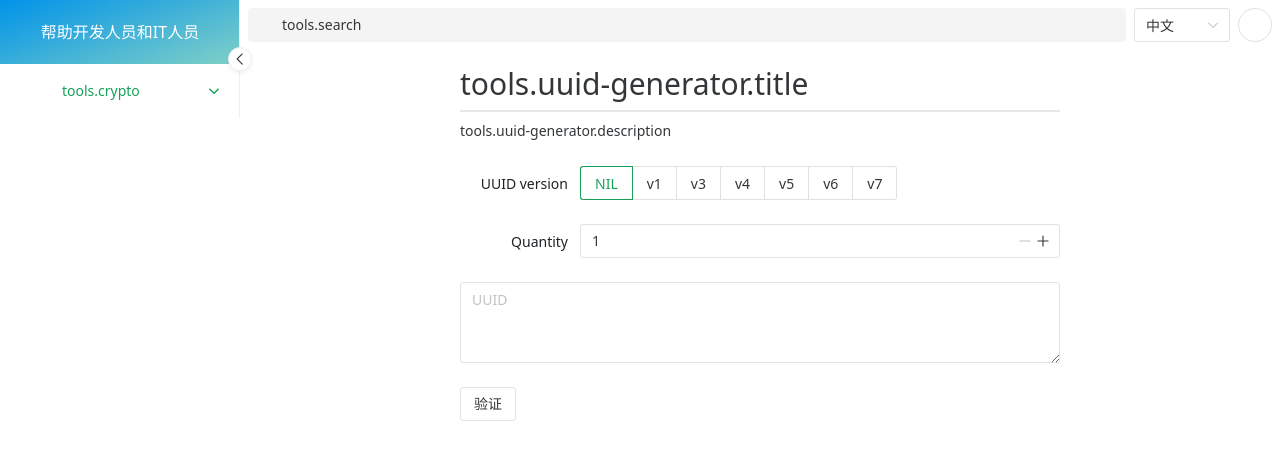
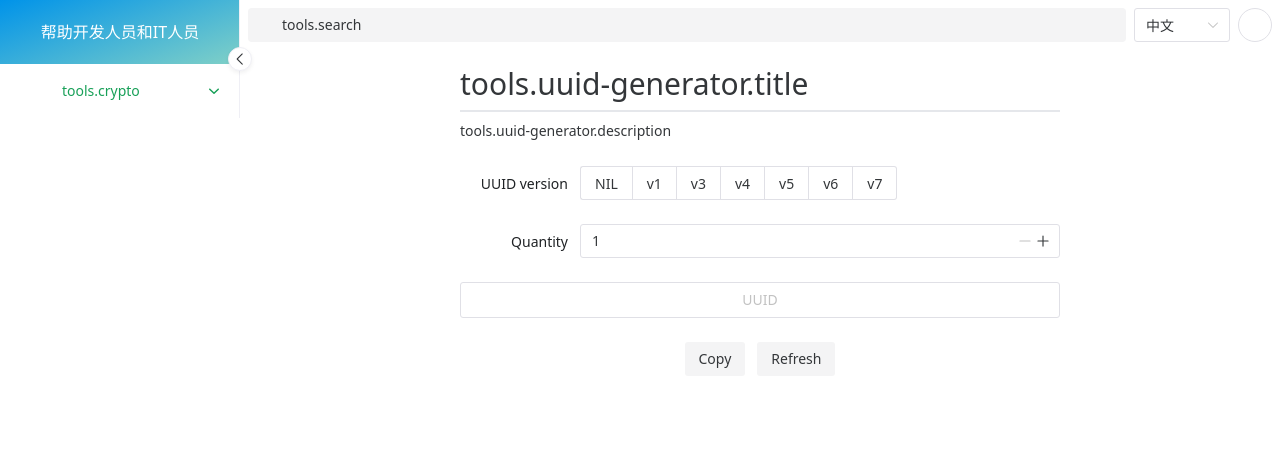
Before and after one commit to xfy196/dtool, a Vue app: page /uuid-generator in a window 1280 px wide. Shown: the top 460 px of the page. Built offline with nearby package versions, Linux system fonts and the light colour scheme; some icons are missing.

Commit message:
完成uuid 生成器的功能

```diff
--- a/components.d.ts
+++ b/components.d.ts
@@ -16,7 +16,9 @@ declare module 'vue' {
     NConfigProvider: typeof import('naive-ui')['NConfigProvider']
     NForm: typeof import('naive-ui')['NForm']
     NFormItem: typeof import('naive-ui')['NFormItem']
+    NGi: typeof import('naive-ui')['NGi']
     NGlobalStyle: typeof import('naive-ui')['NGlobalStyle']
+    NGrid: typeof import('naive-ui')['NGrid']
     NIcon: typeof import('naive-ui')['NIcon']
     NInput: typeof import('naive-ui')['NInput']
     NInputNumber: typeof import('naive-ui')['NInputNumber']
@@ -32,8 +34,11 @@ declare module 'vue' {
     NRadioButton: typeof import('naive-ui')['NRadioButton']
     NRadioGroup: typeof import('naive-ui')['NRadioGroup']
     NSelect: typeof import('naive-ui')['NSelect']
+    NSpace: typeof import('naive-ui')['NSpace']
+    NTooltip: typeof import('naive-ui')['NTooltip']
     RouterLink: typeof import('vue-router')['RouterLink']
     RouterView: typeof import('vue-router')['RouterView']
     SearchResult: typeof import('./src/components/SearchResult.vue')['default']
+    ToolCards: typeof import('./src/components/ToolCards.vue')['default']
   }
 }
--- a/src/App.vue
+++ b/src/App.vue
@@ -15,7 +15,7 @@ const isDark = useDark();
 <template>
   <n-config-provider :theme="isDark ? darkTheme : null">
     <NGlobalStyle />
-    <NMessageProvider placement="bottom">
+    <NMessageProvider placement="top">
       <NNotificationProvider placement="bottom-right">
         <component :is="layout">
           <RouterView />
--- a/src/components/BaseHead.vue
+++ b/src/components/BaseHead.vue
@@ -1,13 +1,13 @@
 <script setup lang="ts">
 import FavoriteButton from "@/components/FavoriteButton.vue";
-defineProps(["name", "description", "key"]);
+defineProps(["name", "description", "funcion"]);
 </script>
 
 <template>
   <div class="">
-    <div class="flex items-center justify-between border-b-2 pb-2">
+    <div class="flex items-center justify-between pb-2 border-b-2">
       <div class="text-3xl">{{ name }}</div>
-      <FavoriteButton :name="key" />
+      <FavoriteButton :funcion="funcion" />
     </div>
     <div class="mt-2" >{{ description }}</div>
   </div>
--- /dev/null
+++ b/src/components/ToolCards.vue
@@ -0,0 +1,61 @@
+<script setup lang="ts">
+import { ToolWithCategory } from "@/pages/tool.types";
+import FavoriteButton from "@/components/FavoriteButton.vue";
+import { useRouter } from "vue-router";
+import { useThemeVars } from "naive-ui";
+const themeVars = useThemeVars();
+const router = useRouter();
+defineProps({
+  tools: {
+    type: Array<ToolWithCategory>,
+    default: () => [],
+  },
+});
+</script>
+
+<template>
+  <n-grid x-gap="12" :cols="4">
+    <n-gi v-for="tool in tools" :key="tool.path">
+      <n-card
+        @click.stop="router.push(tool.path)"
+        class="h-48 border-2 cursor-pointer hover:border-2 card min-h-48"
+      >
+        <template #header>
+          <n-icon
+            class="text-neutral-400"
+            size="40"
+            :component="tool.icon"
+          ></n-icon>
+        </template>
+        <template #header-extra>
+          <n-button
+            v-if="tool.isNew"
+            type="primary"
+            class="mr-2"
+            round
+            size="tiny"
+          >
+            新
+          </n-button>
+          <FavoriteButton :funcion="tool.path.replace(/\//g, '')" />
+        </template>
+        <div>
+          <div class="text-xl">
+            {{ tool.name }}
+          </div>
+          <div class="line-clamp-3 text-neutral-500">
+            {{ tool.description }}
+          </div>
+        </div>
+      </n-card>
+    </n-gi>
+  </n-grid>
+</template>
+
+<style lang="scss" scoped>
+.card {
+  &:hover {
+    border: 1px solid v-bind("themeVars.primaryColor");
+  }
+}
+</style>
--- a/src/layouts/sidler.vue
+++ b/src/layouts/sidler.vue
@@ -2,9 +2,10 @@
 import { ref } from "vue";
 import { useToolStore } from "../pages/tool.store";
 import { storeToRefs } from "pinia";
-import { useRoute } from "vue-router";
+import { useRoute, useRouter } from "vue-router";
 import { useStorage } from "@vueuse/core";
 const route = useRoute();
+const router = useRouter();
 const toolStore = useToolStore();
 const { menuTools } = storeToRefs(toolStore);
 
@@ -36,8 +37,9 @@ const collapsed = ref(false);
       <!-- logo位置 -->
 
       <div
+        @click.stop="router.push('/')"
         :class="!collapsed ? 'text-white' : 'text-opacity-0 text-white'"
-        class="h-16 transition-all transition-duration-300 logo-bg truncate flex items-center justify-center text-base"
+        class="flex items-center justify-center h-16 text-base truncate transition-all cursor-pointer transition-duration-300 logo-bg"
       >
         帮助开发人员和IT人员
       </div>
--- a/src/pages/home.vue
+++ b/src/pages/home.vue
@@ -1,10 +1,29 @@
-<script setup lang='ts'>
+<script setup lang="ts">
+import { storeToRefs } from "pinia";
+import { useToolStore } from "./tool.store";
+import ToolCards from "@/components/ToolCards.vue";
+const { favoriteTools, tools } = storeToRefs(useToolStore());
 </script>
 
 <template>
-<div class="">
-    index
-</div>
+  <div class="">
+    <div>
+      <!-- 我的收藏 -->
+      <div class="mt-2">
+        <div v-show="favoriteTools.length" class="text-xl font-bold">
+          我的收藏
+        </div>
+        <ToolCards class="mt-2" :tools="favoriteTools" />
+      </div>
+      <!-- 全部工具 -->
+      <div class="mt-2">
+        <div v-show="tools.length" class="text-xl font-bold">全部工具</div>
+        <ToolCards :tools="tools" class="mt-2" />
+      </div>
+    </div>
+  </div>
 </template>
 
-<style lang="scss" scoped></style>
+<style lang="scss" scoped>
+
+</style>
--- a/src/pages/tool.store.ts
+++ b/src/pages/tool.store.ts
@@ -1,19 +1,22 @@
 import { defineStore } from "pinia";
 import type { Tool, ToolCategory, ToolWithCategory } from "./tool.types";
 import { toolsCategory, toolsWithCategory } from "./index";
-import { computed, h } from "vue";
+import { computed, h, Ref } from "vue";
 import { useI18n } from "vue-i18n";
 import _ from "lodash";
 import { translate } from "../plugins/i18n.plugins";
 import { MenuOption } from "naive-ui";
 import { RouterLink } from "vue-router";
 import MenuIconItem from "../components/MenuIconItem.vue";
+import { RemovableRef, useStorage } from "@vueuse/core";
 const makeLabel = (tool: Tool) => () =>
   h(RouterLink, { to: tool.path }, { default: () => tool.name });
 const makeIcon = (tool: Tool) => () => h(MenuIconItem, { tool });
 export const useToolStore = defineStore("tools", () => {
+  const favoriteToolsName = useStorage('favoriteToolsName', []) as Ref<string[]>;
   const { t } = useI18n();
   const tools = computed<ToolWithCategory[]>(() =>
+
     toolsWithCategory.map((tool) => {
       const toolI18nKey = tool.path.replace(/\//g, "");
       return {
@@ -27,6 +30,28 @@ export const useToolStore = defineStore("tools", () => {
       };
     })
   );
+
+  // 本地收藏的工具
+  const favoriteTools = computed<ToolWithCategory[]>(() => {
+    return tools.value.filter((tool: ToolWithCategory) => {
+      const _function: string = tool.path.replace(/\//g, "");
+      return favoriteToolsName.value.includes(_function);
+    });
+  });
+
+  // 加入收藏
+  const addToolToFavorite = (name: string) => {
+    favoriteToolsName.value.push(name)
+  }
+  // 取消收藏
+  const removeToolFromFavorite = (name: string) => {
+    favoriteToolsName.value = favoriteToolsName.value.filter((toolName) => toolName !== name)
+  }
+  // 判断是否收藏
+  const isFavorite = (name: string) => {
+    return favoriteToolsName.value.includes(name)
+  }
+
   /**
    * @description: 左侧菜单树数据结构处理
    * @author 小小荧 <xfy196@outlook.com>
@@ -60,5 +85,9 @@ export const useToolStore = defineStore("tools", () => {
   return {
     tools,
     menuTools,
+    favoriteTools,
+    addToolToFavorite,
+    removeToolFromFavorite,
+    isFavorite
   };
 });
--- a/src/pages/uuid-generator/uuid-generator.vue
+++ b/src/pages/uuid-generator/uuid-generator.vue
@@ -8,13 +8,13 @@ import {
   v7 as uuidv7,
   NIL as NIL_UUID,
 } from "uuid";
-  console.log("🚀 ~ uuidv7:", uuidv7)
-  console.log("🚀 ~ uuidv6:", uuidv6)
-  console.log("🚀 ~ uuidv5:", uuidv5)
-  console.log("🚀 ~ uuidv3:", uuidv3)
-import { ref } from "vue";
+import { useStorage, useClipboard } from "@vueuse/core";
+import { inject, ref, watch, watchEffect } from "vue";
+import { FormItemRule, useMessage } from "naive-ui";
+const _function = inject("function", "uuid-generator");
+const message = useMessage();
 const versions = [
-  { label: "NIL", value: "" },
+  { label: "NIL", value: "nil" },
   { label: "v1", value: "v1" },
   { label: "v3", value: "v3" },
   { label: "v4", value: "v4" },
@@ -25,46 +25,111 @@ const versions = [
 const namespaces = [
   {
     label: "DNS",
-    value: "DNS",
+    value: "53a02157-caa5-4f41-a9a0-95a94af7fa68",
   },
   {
     label: "URL",
-    value: "URL",
+    value: "fd7a4cbd-dac5-4876-8d5c-84e84184c646",
   },
   {
     label: "OID",
-    value: "OID",
+    value: "d0caf017-51f8-4bad-9c31-f71fa1dd3002",
   },
   {
     label: "X500",
-    value: "X500",
+    value: "8998b45b-152e-4dfd-bee4-afd61b138f77",
   },
 ];
+
 const form = ref({
-  version: "",
-  quantity: 1,
+  version: useStorage(`${_function}:version`, ""),
+  quantity: useStorage(`${_function}:quantity`, 1),
   value: "",
-  namespace: "DNS",
-  namespaceValue: "",
+  namespace: useStorage(`${_function}:namespace`, "DNS"),
+  namespaceValue: "53a02157-caa5-4f41-a9a0-95a94af7fa68",
+  name: useStorage(`${_function}:name`, ""),
 });
 const rules = {
   namespaceValue: {
-    required: true,
     message: "Invalid UUID",
-    trigger: "blur",
+    trigger: ["blur", "input"],
+    validator: (_rule: FormItemRule, value: string) => {
+      if (value === NIL_UUID) {
+        return true;
+      }
+
+      return Boolean(
+        value.match(
+          /^[0-9a-f]{8}-[0-9a-f]{4}-[1-5][0-9a-f]{3}-[89ab][0-9a-f]{3}-[0-9a-f]{12}$/
+        )
+      );
+    },
   },
 };
-const handleChangeVersion = (val: string) => {
-  if (!val) {
-    form.value.value = NIL_UUID;
-  } else if (val === "v1") {
-    form.value.value = uuidv1();
-  } else if (val === "v3") {
-    // form.value.value = uuidv3()
-  } else if (val === "v4") {
-    form.value.value = uuidv4();
+const { copy, isSupported } = useClipboard({ source: form.value.value });
+const handleCopy = async () => {
+  try {
+    await copy(form.value.value);
+    message.success("UUIDS Copied to clipboard");
+  } catch (error) {
+    message.error("UUIDS Failed to copy to clipboard");
   }
 };
+const generators: Record<string, Function> = {
+  nil: (quantity: number): string[] =>
+    Array.from({ length: quantity }, () => NIL_UUID),
+  v1: (quantity: number): string[] =>
+    Array.from({ length: quantity }, (_ignored, index) => {
+      return uuidv1({
+        clockseq: index,
+        msecs: Date.now(),
+        nsecs: Math.floor(Math.random() * 10000),
+        node: Array.from({ length: 6 }, () => Math.floor(Math.random() * 256)),
+      });
+    }),
+  v3: (quantity: number, name: string, namespaceValue: string): string[] =>
+    Array.from({ length: quantity }, () => uuidv3(name, namespaceValue)),
+  v4: (quantity: number): string[] =>
+    Array.from({ length: quantity }, () => uuidv4()),
+  v5: (quantity: number, name: string, namespaceValue: string): string[] =>
+    Array.from({ length: quantity }, () => uuidv5(name, namespaceValue)),
+  v6: (quantity: number): string[] =>
+    Array.from({ length: quantity }, () => uuidv6()),
+  v7: (quantity: number): string[] =>
+    Array.from({ length: quantity }, () => uuidv7()),
+};
+const handleRefresh = () => {
+  form.value.value = generators[form.value.version](
+    form.value.quantity,
+    form.value.name,
+    form.value.namespaceValue
+  ).join("\n");
+};
+watch(
+  () => form.value.namespace,
+  (val) => {
+    const namespace = namespaces.find((namespace) => namespace.value === val);
+    if (namespace) {
+      form.value.namespaceValue = namespace.value;
+    }
+  },
+  {
+    immediate: true,
+  }
+);
+watchEffect(() => {
+  const version: string = form.value.version;
+  const namespaceValue: string = form.value.namespaceValue;
+  const name: string = form.value.name;
+  const quantity: number = form.value.quantity;
+  try {
+    form.value.value = generators[version](quantity, name, namespaceValue).join(
+      "\n"
+    );
+  } catch (error) {
+    form.value.value = "";
+  }
+});
 </script>
 
 <template>
@@ -78,10 +143,7 @@ const handleChangeVersion = (val: string) => {
       :model="form"
     >
       <n-form-item label="UUID version" path="version">
-        <n-radio-group
-          @update:value="handleChangeVersion"
-          v-model:value="form.version"
-        >
+        <n-radio-group v-model:value="form.version">
           <n-radio-button
             v-for="version in versions"
             :key="version.value"
@@ -91,7 +153,12 @@ const handleChangeVersion = (val: string) => {
         </n-radio-group>
       </n-form-item>
       <n-form-item label="Quantity" path="quantity">
-        <n-input-number :min="1" class=" w-full" v-model:value="form.quantity" placeholder="UUID Quantity" />
+        <n-input-number
+          :min="1"
+          class="w-full"
+          v-model:value="form.quantity"
+          placeholder="UUID Quantity"
+        />
       </n-form-item>
       <n-form-item
         v-show="['v3', 'v5'].includes(form.version)"
@@ -114,16 +181,31 @@ const handleChangeVersion = (val: string) => {
       >
         <n-input v-model:value="form.namespaceValue" placeholder="Namespace" />
       </n-form-item>
+      <n-form-item
+        path="name"
+        v-show="['v3', 'v5'].includes(form.version)"
+        label=" "
+      >
+        <n-input v-model:value="form.name" placeholder="Name" />
+      </n-form-item>
       <n-form-item label="">
         <n-input
+          class="text-center"
+          readonly
+          autosize
           v-model:value="form.value"
           type="textarea"
           placeholder="UUID"
         />
       </n-form-item>
-      <n-form-item>
-        <n-button attr-type="button"> 验证 </n-button>
-      </n-form-item>
+      <div class="flex items-end justify-center">
+        <n-space>
+          <n-button v-if="isSupported" @click.stop="handleCopy" tertiary>
+            Copy
+          </n-button>
+          <n-button tertiary @click.top="handleRefresh"> Refresh </n-button>
+        </n-space>
+      </div>
     </n-form>
   </div>
 </template>
--- a/tailwind.config.js
+++ b/tailwind.config.js
@@ -7,7 +7,8 @@ export default {
   ],
   important: true,
   theme: {
-    extend: {},
+    extend: {
+    },
   },
   plugins: [],
 }
```
Also changed, not shown: src/components/FavoriteButton.vue (+12 -24 lines), src/layouts/toollayout.vue (+5 -3 lines).
